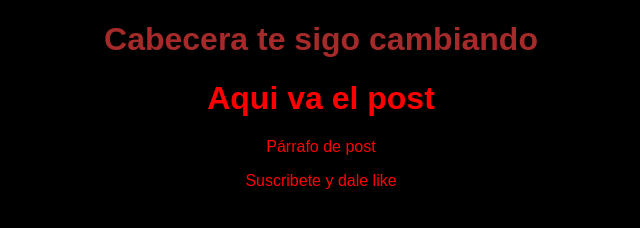
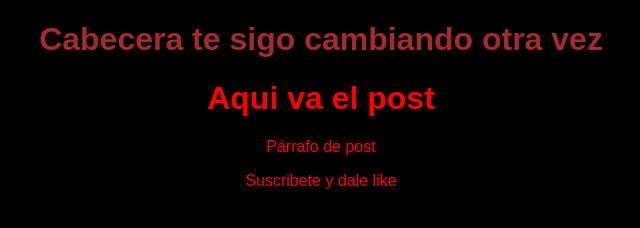
Before and after one commit to Jefferson2103/blog, a plain HTML site: page blogpost.html in a window 1280 px wide. Shown: the whole page, without its empty margins (319-959 px from the left). Drawn offline with Linux system fonts and the light colour scheme.

Commit message:
Una vez más

```diff
--- a/blogpost.html
+++ b/blogpost.html
@@ -8,7 +8,7 @@
     <link rel="stylesheet" href="/css/estilos.css">
 </head>
 <body>
-    <h1 class="cabecera ">Cabecera te sigo cambiando</h1>
+    <h1 class="cabecera ">Cabecera te sigo cambiando otra vez</h1>
     <h1>Aqui va el post</h1>
     <p>Párrafo de post</p>
     <p>Suscribete y dale like</p>
```
